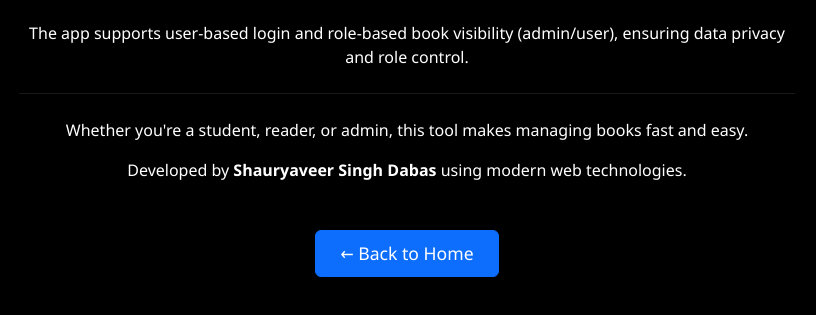
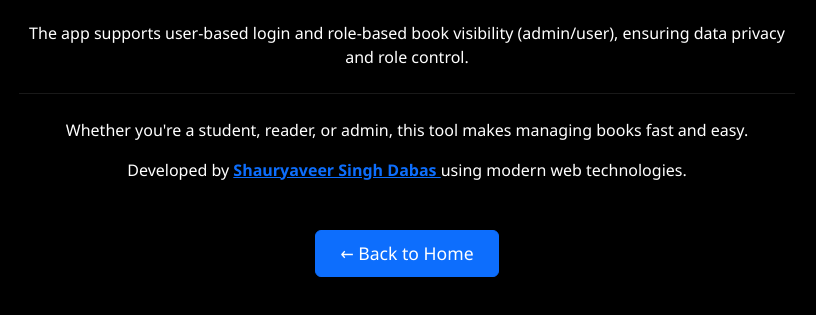
Before and after one commit to tungnath/book_manager_fe, a website built with webpack: page about.html in a window 1280 px wide. Shown: the part 193-508 px from the top of the page, without its empty margins (233-1049 px from the left). Built offline with nearby package versions, Linux system fonts and the light colour scheme.

Commit message:
added original developer's github link

```diff
--- a/about.html
+++ b/about.html
@@ -50,7 +50,11 @@
       Whether you're a student, reader, or admin, this tool makes managing books fast and easy.
     </p>
     <p>
-      Developed by <strong>Shauryaveer Singh Dabas</strong> using modern web technologies.
+      Developed by <strong>
+      <a href="https://github.com/svsdlmao" target="_blank" rel="noopener noreferrer">
+        Shauryaveer Singh Dabas
+      </a>
+      </strong> using modern web technologies.
     </p>
     <a href="index.html#home" class="btn btn-primary">← Back to Home</a>
   </div>
```
